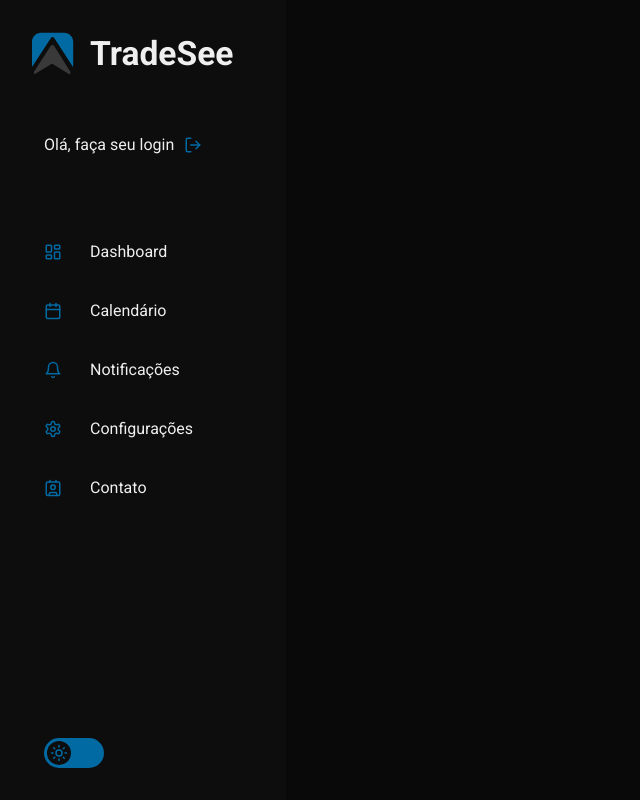
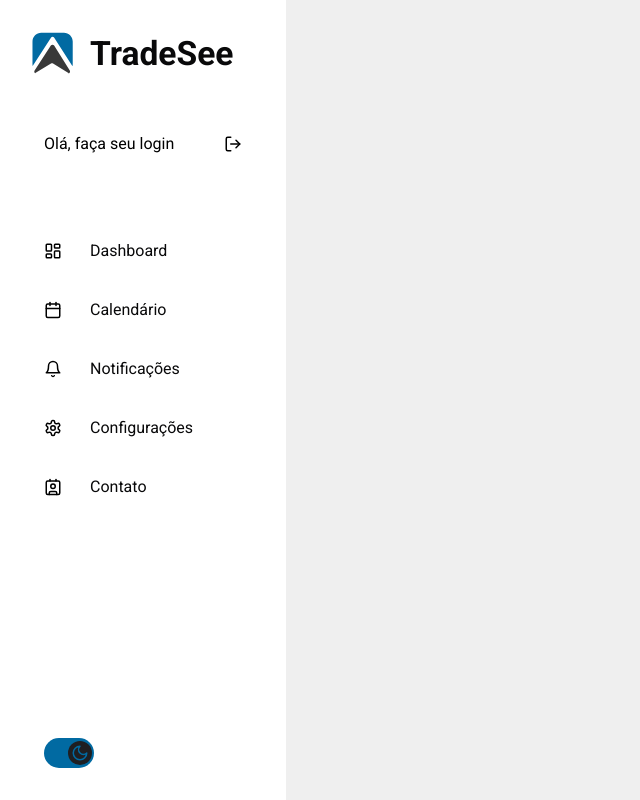
Before and after one commit to jhonatansarmento/dashboard-uiux-test, a Next.js app: page / in a window 1280 px wide. Shown: the whole page, without its empty margins (0-640 px from the left). Built offline with nearby package versions, Linux system fonts and the light colour scheme.

Commit message:
feat: Implement theme provider and user profile rendering

```diff
--- a/next.config.js
+++ b/next.config.js
@@ -2,4 +2,11 @@ module.exports = {
   compiler: {
     styledComponents: true,
   },
+  images: {
+    remotePatterns: [
+      {
+        hostname: "media.licdn.com",
+      },
+    ],
+  },
 }
--- a/src/app/layout.tsx
+++ b/src/app/layout.tsx
@@ -1,6 +1,5 @@
 import Fonts from '@/components/Fonts';
-import StyledComponentsRegistry from '@/lib/registry';
-import GlobalStyles from '@/styles/GlobalStyles';
+import ThemeProviderWrapper from '@/providers';
 import type { Metadata } from 'next';
 
 export const metadata: Metadata = {
@@ -20,10 +19,7 @@ export default function RootLayout({
         <Fonts />
       </head>
       <body>
-        <StyledComponentsRegistry>
-          <GlobalStyles />
-          {children}
-        </StyledComponentsRegistry>
+        <ThemeProviderWrapper>{children}</ThemeProviderWrapper>
       </body>
     </html>
   );
--- a/src/components/Sidebar/index.tsx
+++ b/src/components/Sidebar/index.tsx
@@ -1,5 +1,9 @@
 'use client';
 
+import { profile } from '@/constants/profile';
+import { ThemeContext } from '@/providers';
+import Image from 'next/image';
+import { useContext, useState } from 'react';
 import {
   LuBell,
   LuCalendar,
@@ -20,27 +24,54 @@ const menuItems = [
 ];
 
 const Sidebar = () => {
+  const { isDarkMode, toggleTheme } = useContext(ThemeContext);
+  const [isLoggedIn, setIsLoggedIn] = useState(false);
+
+  const handleLoginClick = () => {
+    setIsLoggedIn(!isLoggedIn);
+  };
+
   return (
-    <S.SidebarContainer>
+    <S.SidebarContainer isDarkMode={isDarkMode}>
       <div>
         <S.Logo>
-          <img src='/logo.svg' alt='TradeSee' />
+          <Image width={42} height={42} src='/logo.svg' alt='TradeSee' />
           TradeSee
         </S.Logo>
-        <S.LoginContainer>
-          <p>Olá, faça seu login</p>
+        <S.LoginContainer
+          isDarkMode={isDarkMode}
+          onClick={handleLoginClick}
+          isLoggedIn={isLoggedIn}
+        >
+          {isLoggedIn ? (
+            <>
+              <Image
+                src={profile.image}
+                width={42}
+                height={42}
+                alt={profile.name}
+                style={{ borderRadius: '50%' }}
+              />
+              <div>
+                <p>{profile.name}</p>
+                <p>{profile.email}</p>
+              </div>
+            </>
+          ) : (
+            <p>Olá, faça seu login</p>
+          )}
           <LuLogOut size={18} />
         </S.LoginContainer>
         <S.NavItems>
           {menuItems.map((item) => (
-            <S.NavItem key={item.name}>
+            <S.NavItem key={item.name} isDarkMode={isDarkMode}>
               {item.icon} {item.name}
             </S.NavItem>
           ))}
         </S.NavItems>
       </div>
       <S.ToggleButton>
-        <ThemeToggle />
+        <ThemeToggle isDarkMode={isDarkMode} handleToggle={toggleTheme} />
       </S.ToggleButton>
     </S.SidebarContainer>
   );
--- a/src/components/Sidebar/styles.ts
+++ b/src/components/Sidebar/styles.ts
@@ -1,10 +1,14 @@
-// components/Sidebar/styles.ts
 import styled from 'styled-components';
 
-export const SidebarContainer = styled.div`
+interface ThemeProps {
+  isDarkMode: boolean;
+  isLoggedIn?: boolean;
+}
+
+export const SidebarContainer = styled.div<ThemeProps>`
   width: 286px;
   height: 100vh;
-  background-color: #0d0d0e;
+  background-color: ${({ isDarkMode }) => (isDarkMode ? '#0d0d0e' : '#fff')};
   display: flex;
   flex-direction: column;
   justify-content: space-between;
@@ -20,22 +24,34 @@ export const Logo = styled.div`
   margin-bottom: 3rem;
 `;
 
-export const LoginContainer = styled.div`
+export const LoginContainer = styled.div<ThemeProps>`
   display: flex;
   align-items: center;
-  gap: 10px;
+  gap: ${({ isLoggedIn }) => (isLoggedIn ? '10px' : '10px')};
   margin-bottom: 4rem;
   padding: 0.75rem;
   border-radius: 16px;
   transition: background 0.3s ease;
   cursor: pointer;
 
+  p {
+    margin: 0;
+    font-size: ${({ isLoggedIn }) => (isLoggedIn ? '0.9rem' : '1rem')};
+    color: ${({ isDarkMode }) => (isDarkMode ? '#fff' : '#000')};
+  }
+
+  p:nth-child(2) {
+    font-size: 0.75rem;
+    color: ${({ isDarkMode }) => (isDarkMode ? '#a0a0a0' : '#666')};
+  }
+
   svg {
-    color: #016aa2;
+    color: ${({ isDarkMode }) => (isDarkMode ? '#016aa2' : '#000')};
+    margin-left: auto;
   }
 
   &:hover {
-    background: #1f1f22;
+    background: ${({ isDarkMode }) => (isDarkMode ? '#1f1f22' : '#f5f5f5')};
   }
 `;
 
@@ -45,7 +61,7 @@ export const NavItems = styled.ul`
   gap: 1rem;
 `;
 
-export const NavItem = styled.li`
+export const NavItem = styled.li<ThemeProps>`
   display: flex;
   align-items: center;
   gap: 1.75rem;
@@ -55,11 +71,11 @@ export const NavItem = styled.li`
   transition: background 0.3s ease;
 
   svg {
-    color: #016aa2;
+    color: ${({ isDarkMode }) => (isDarkMode ? '#016aa2' : '#000')};
   }
 
   &:hover {
-    background: #1f1f22;
+    background: ${({ isDarkMode }) => (isDarkMode ? '#1f1f22' : '#f5f5f5')};
   }
 `;
 
--- a/src/components/StyledToggle/index.tsx
+++ b/src/components/StyledToggle/index.tsx
@@ -1,13 +1,21 @@
 'use client';
 
-import { LuSun } from 'react-icons/lu';
+import { LuMoon, LuSun } from 'react-icons/lu';
 import * as S from './styles';
 
-export default function ThemeToggle() {
+interface ThemeToggleProps {
+  isDarkMode: boolean;
+  handleToggle: () => void;
+}
+
+export default function ThemeToggle({
+  isDarkMode,
+  handleToggle,
+}: ThemeToggleProps) {
   return (
-    <S.ToggleContainer>
-      <S.ToggleCircle>
-        <LuSun size={18} />
+    <S.ToggleContainer onClick={handleToggle} isDarkMode={isDarkMode}>
+      <S.ToggleCircle isDarkMode={isDarkMode}>
+        {isDarkMode ? <LuSun size={18} /> : <LuMoon size={18} />}
       </S.ToggleCircle>
     </S.ToggleContainer>
   );
--- a/src/components/StyledToggle/styles.ts
+++ b/src/components/StyledToggle/styles.ts
@@ -1,12 +1,16 @@
 import styled from 'styled-components';
 
-export const ToggleContainer = styled.div`
+interface ToggleProps {
+  isDarkMode: boolean;
+}
+
+export const ToggleContainer = styled.div<ToggleProps>`
   display: flex;
   align-items: center;
   justify-content: center;
-  width: 60px;
+  width: 50px;
   height: 30px;
-  background-color: #016aa2;
+  background-color: ${({ isDarkMode }) => (isDarkMode ? '#1f1f22' : '#016aa2')};
   border-radius: 50px;
   padding: 5px;
   cursor: pointer;
@@ -14,20 +18,20 @@ export const ToggleContainer = styled.div`
   transition: background-color 0.3s ease;
 `;
 
-export const ToggleCircle = styled.div`
+export const ToggleCircle = styled.div<ToggleProps>`
   width: 24px;
   height: 24px;
-  background-color: #0d0d0e;
+  background-color: ${({ isDarkMode }) => (isDarkMode ? '#016aa2' : '#1f1f22')};
   border-radius: 50%;
   display: flex;
   align-items: center;
   justify-content: center;
   position: absolute;
   top: 3px;
-  left: 3px;
+  left: ${({ isDarkMode }) => (isDarkMode ? '3px' : '24px')};
   transition: left 0.3s ease, background-color 0.3s ease;
 
   svg {
-    color: #016aa2;
+    color: ${({ isDarkMode }) => (isDarkMode ? '#1f1f22' : '#016aa2')};
   }
 `;
--- /dev/null
+++ b/src/constants/profile.ts
@@ -0,0 +1,6 @@
+export const profile = {
+  name: 'Jhonatan Sarmento',
+  image:
+    'https://media.licdn.com/dms/image/v2/D4D03AQGBk3H7MhqkSQ/profile-displayphoto-shrink_800_800/profile-displayphoto-shrink_800_800/0/1708103587369?e=1729123200&v=beta&t=T8I68d_qZO0GZdTMP2rpTIYgOgaPmlRxDP9Vz0l9L7M',
+  email: 'jhonatan.sarmento@gmail.com',
+};
--- /dev/null
+++ b/src/providers/index.tsx
@@ -0,0 +1,46 @@
+'use client';
+
+import StyledComponentsRegistry from '@/lib/registry';
+import GlobalStyles from '@/styles/GlobalStyles';
+import { darkTheme, lightTheme } from '@/styles/themes';
+import { createContext, useEffect, useState } from 'react';
+import { ThemeProvider } from 'styled-components';
+
+export const ThemeContext = createContext({
+  isDarkMode: false,
+  toggleTheme: () => {},
+});
+
+export default function ThemeProviderWrapper({
+  children,
+}: {
+  children: React.ReactNode;
+}) {
+  const [isDarkMode, setIsDarkMode] = useState(false);
+
+  useEffect(() => {
+    const savedTheme = localStorage.getItem('theme');
+    if (savedTheme) {
+      setIsDarkMode(savedTheme === 'dark');
+    }
+  }, []);
+
+  const handleToggleTheme = () => {
+    const newMode = !isDarkMode;
+    setIsDarkMode(newMode);
+    localStorage.setItem('theme', newMode ? 'dark' : 'light');
+  };
+
+  return (
+    <StyledComponentsRegistry>
+      <ThemeContext.Provider
+        value={{ isDarkMode, toggleTheme: handleToggleTheme }}
+      >
+        <ThemeProvider theme={isDarkMode ? darkTheme : lightTheme}>
+          <GlobalStyles />
+          {children}
+        </ThemeProvider>
+      </ThemeContext.Provider>
+    </StyledComponentsRegistry>
+  );
+}
--- a/src/styles/GlobalStyles.ts
+++ b/src/styles/GlobalStyles.ts
@@ -10,8 +10,8 @@ const GlobalStyles = createGlobalStyle`
   }
 
   html {
-    background-color: #09090A;
-    color: #EFEFEF;
+    background-color: ${({ theme }) => theme.background};
+    color: ${({ theme }) => theme.color};
   }
 `;
 
```
